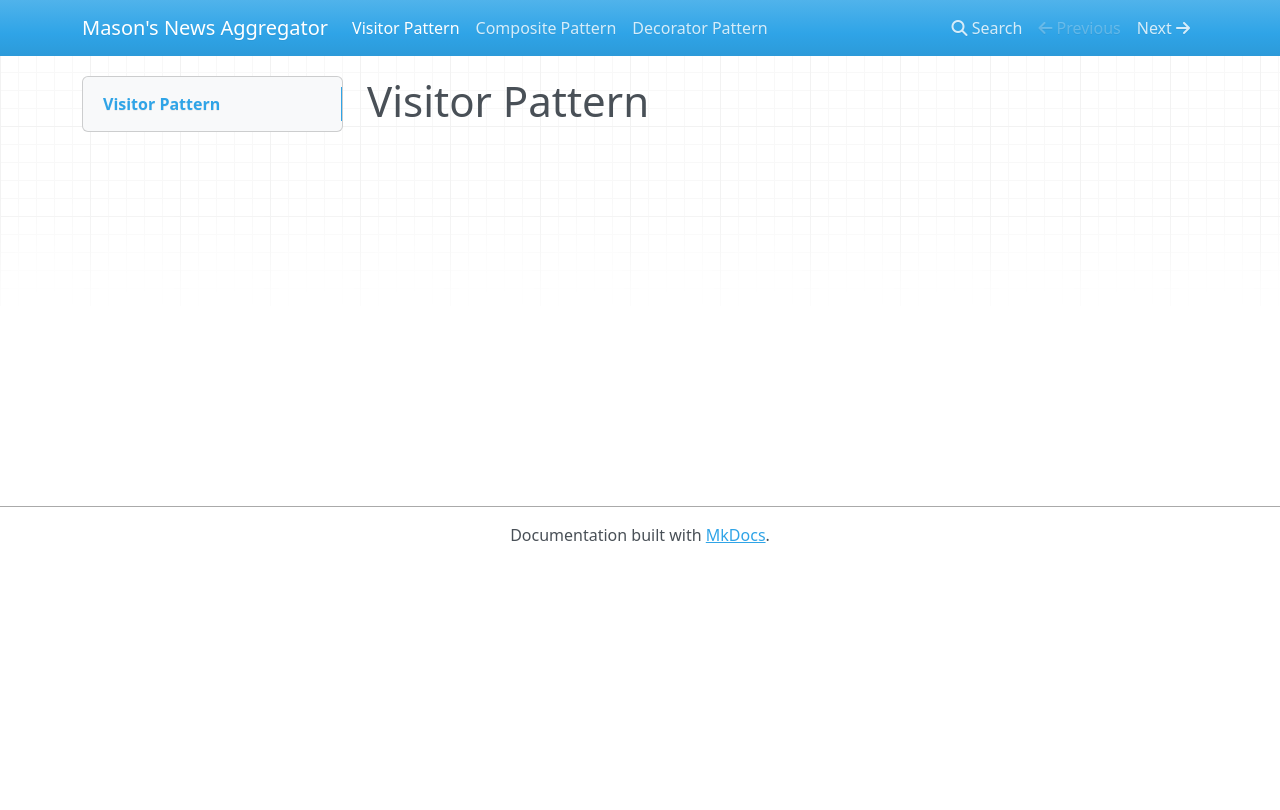
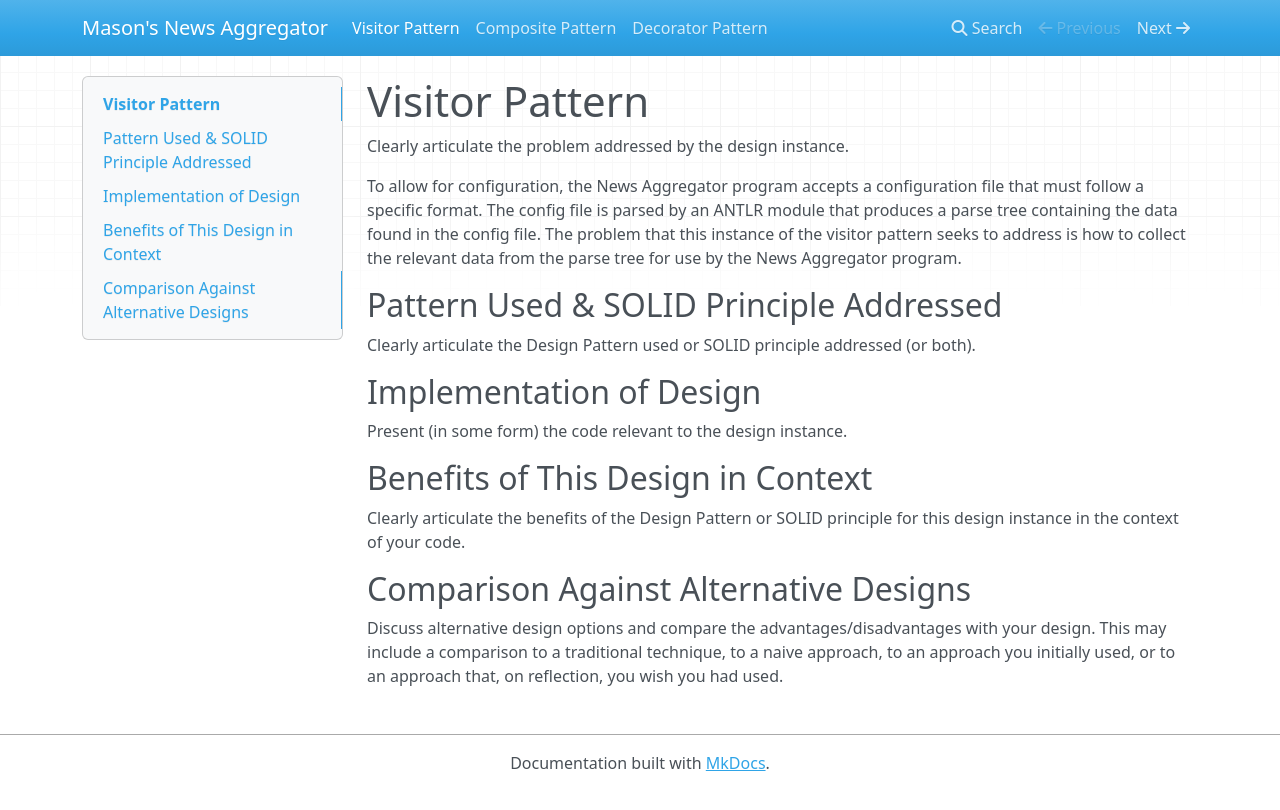
Before and after one commit to masonmcelvain/csc-305-news-aggregator, an MkDocs documentation site: the page built from docs/visitor.md, in a window 1280 px wide. Shown: the top 810 px of the page. Built offline with MkDocs 1.6.1, drawn with Linux system fonts in a browser that asks for light colours; nearby versions of some CDN libraries.

Commit message:
Design analysis page skeletons

```diff
--- a/docs/composite.md
+++ b/docs/composite.md
@@ -1 +1,16 @@
 # Composite Pattern
+Clearly articulate the problem addressed by the design instance.
+
+...
+
+## Pattern Used & SOLID Principle Addressed
+Clearly articulate the Design Pattern used or SOLID principle addressed (or both).
+
+## Implementation of Design
+Present (in some form) the code relevant to the design instance.
+
+## Benefits of This Design in Context
+Clearly articulate the benefits of the Design Pattern or SOLID principle for this design instance in the context of your code.
+
+## Comparison Against Alternative Designs
+Discuss alternative design options and compare the advantages/disadvantages with your design. This may include a comparison to a traditional technique, to a naive approach, to an approach you initially used, or to an approach that, on reflection, you wish you had used.
--- a/docs/decorator.md
+++ b/docs/decorator.md
@@ -1 +1,16 @@
 # Decorator Pattern
+Clearly articulate the problem addressed by the design instance.
+
+...
+
+## Pattern Used & SOLID Principle Addressed
+Clearly articulate the Design Pattern used or SOLID principle addressed (or both).
+
+## Implementation of Design
+Present (in some form) the code relevant to the design instance.
+
+## Benefits of This Design in Context
+Clearly articulate the benefits of the Design Pattern or SOLID principle for this design instance in the context of your code.
+
+## Comparison Against Alternative Designs
+Discuss alternative design options and compare the advantages/disadvantages with your design. This may include a comparison to a traditional technique, to a naive approach, to an approach you initially used, or to an approach that, on reflection, you wish you had used.
--- a/docs/visitor.md
+++ b/docs/visitor.md
@@ -1 +1,21 @@
 # Visitor Pattern
+Clearly articulate the problem addressed by the design instance.
+
+To allow for configuration, the News Aggregator program accepts a configuration
+file that must follow a specific format. The config file is parsed by an ANTLR
+module that produces a parse tree containing the data found in the config file.
+The problem that this instance of the visitor pattern seeks to address is how to
+collect the relevant data from the parse tree for use by the News Aggregator
+program.
+
+## Pattern Used & SOLID Principle Addressed
+Clearly articulate the Design Pattern used or SOLID principle addressed (or both).
+
+## Implementation of Design
+Present (in some form) the code relevant to the design instance.
+
+## Benefits of This Design in Context
+Clearly articulate the benefits of the Design Pattern or SOLID principle for this design instance in the context of your code.
+
+## Comparison Against Alternative Designs
+Discuss alternative design options and compare the advantages/disadvantages with your design. This may include a comparison to a traditional technique, to a naive approach, to an approach you initially used, or to an approach that, on reflection, you wish you had used.
```
